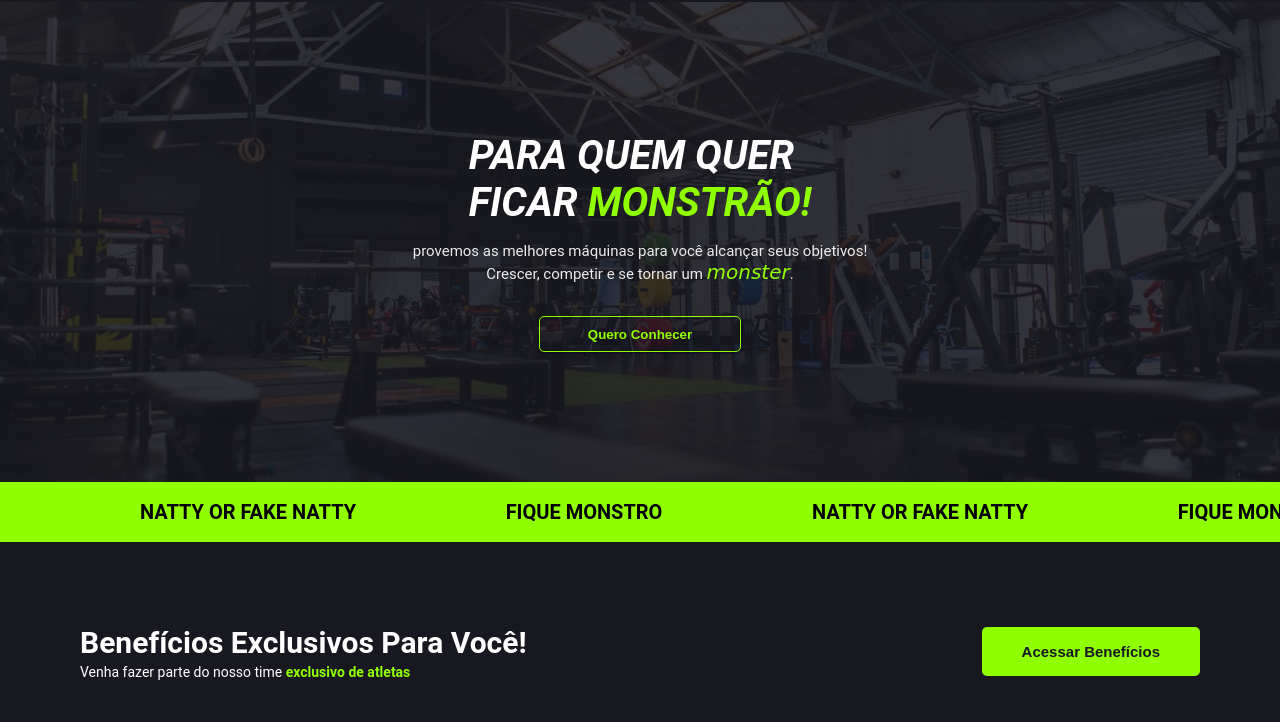
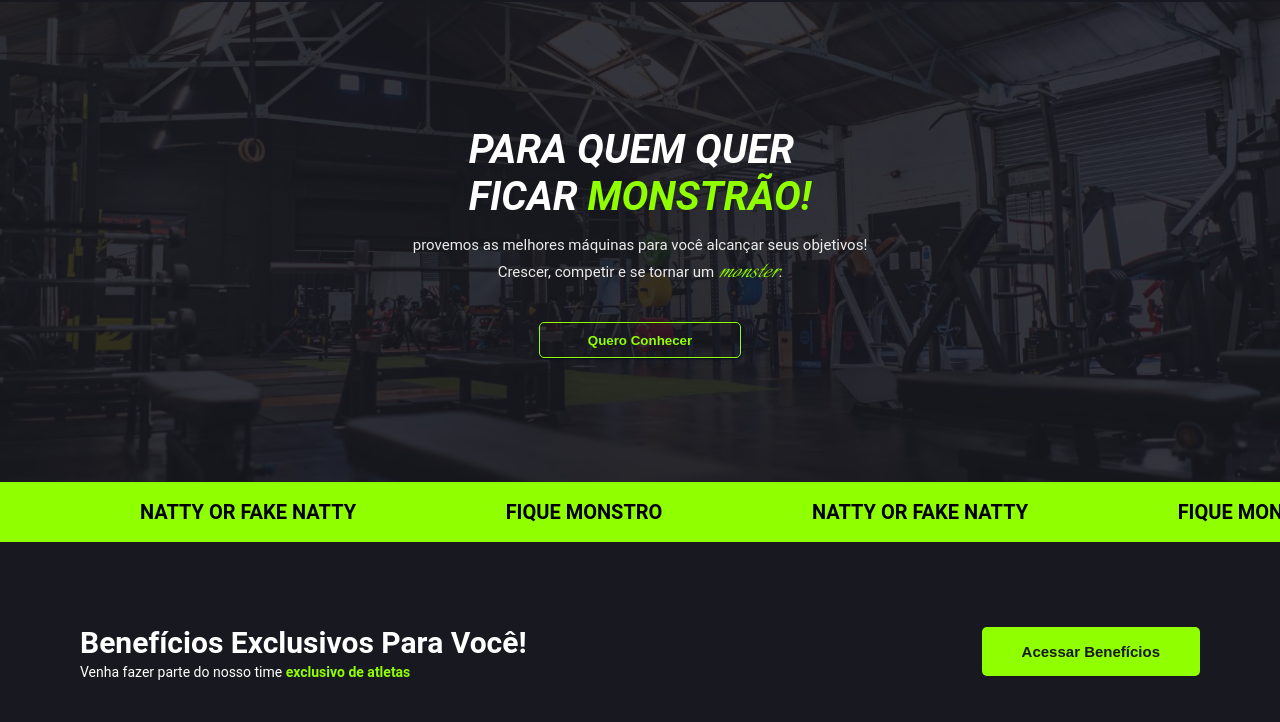
Before and after one commit to NatanaelPinheiro/MonsterFiberGym, a plain HTML site: page index.html in a window 1280 px wide. Shown: the part 78-800 px from the top of the page. Drawn offline with nearby package versions, Linux system fonts and the light colour scheme.

Commit message:
alterando font-size

```diff
--- a/css/banner/banner.scss
+++ b/css/banner/banner.scss
@@ -42,7 +42,7 @@
             margin: 1rem 0 2rem 0;
             span.brand-color{
                 color: #90FF00;
-                font-size: 20px;
+                font-size: 30px;
                 font-family: 'Italianno', cursive;
                 font-style: italic;
             }
--- a/css/main/main.scss
+++ b/css/main/main.scss
@@ -15,7 +15,6 @@ body{
     font-style: normal;
     font-weight: normal;
     src: url('../../fonts/Italianno/Italianno-Regular.ttf');
-    src: local('Italianno'), url('../../fonts/Italianno/Italianno-Regular.ttf') format('ttf');
 }
 
 @font-face {
@@ -23,7 +22,6 @@ body{
     font-style: italic;
     font-weight: normal;
     src: url('../../fonts/Jumbooi/jumbooi.ttf');
-    src: local('Jumbo Outline'), url('../../fonts/Jumbooi/jumbooi.ttf') format('ttf');
 }
 
 @font-face {
@@ -31,5 +29,4 @@ body{
     font-style: normal;
     font-weight: normal;
     src: url('../../fonts/Jumbooi/Jumbo_Outline_Regular.ttf');
-    src: local('Jumbo Outline'), url('../../fonts/Jumbooi/Jumbo_Outline_Regular.ttf') format('ttf');
 }
--- a/css/team/team.scss
+++ b/css/team/team.scss
@@ -88,7 +88,7 @@
                                 align-items: center;
                                 h4{
                                     font-family: 'Italianno', cursive;
-                                    font-size: 20px;
+                                    font-size: 30px;
                                     font-style: italic;
                                     font-weight: bold;
                                     color: #181820;
```
Also changed, not shown: css/banner/banner.css, css/main/main.css, css/team/team.css, 1 other file.
